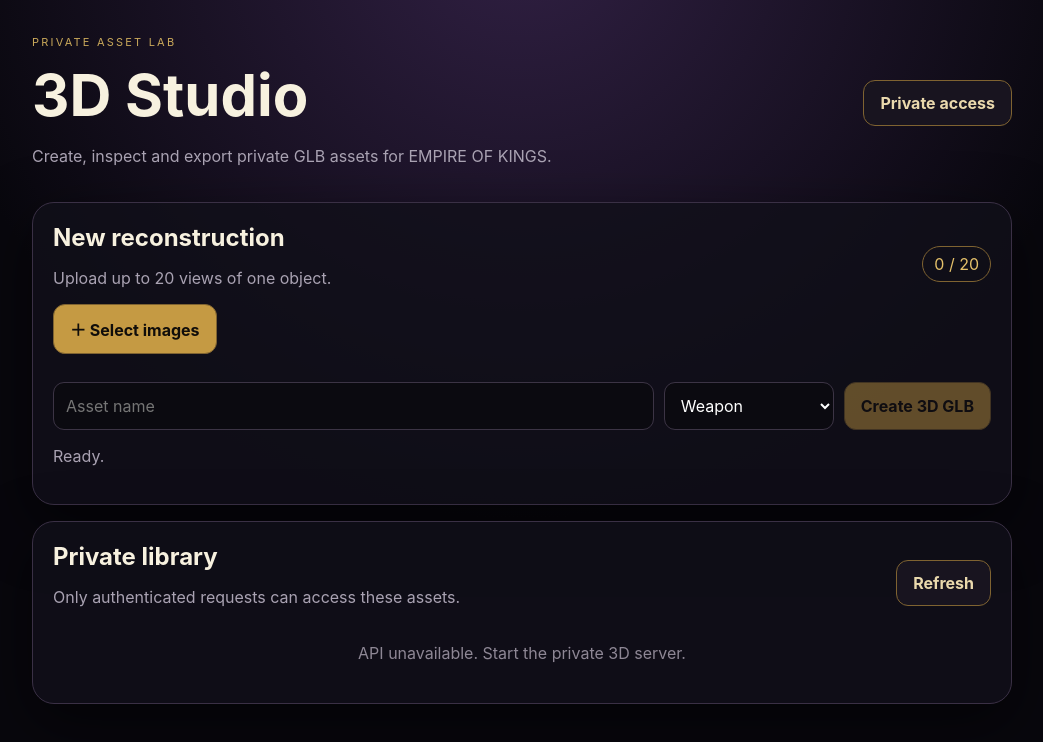
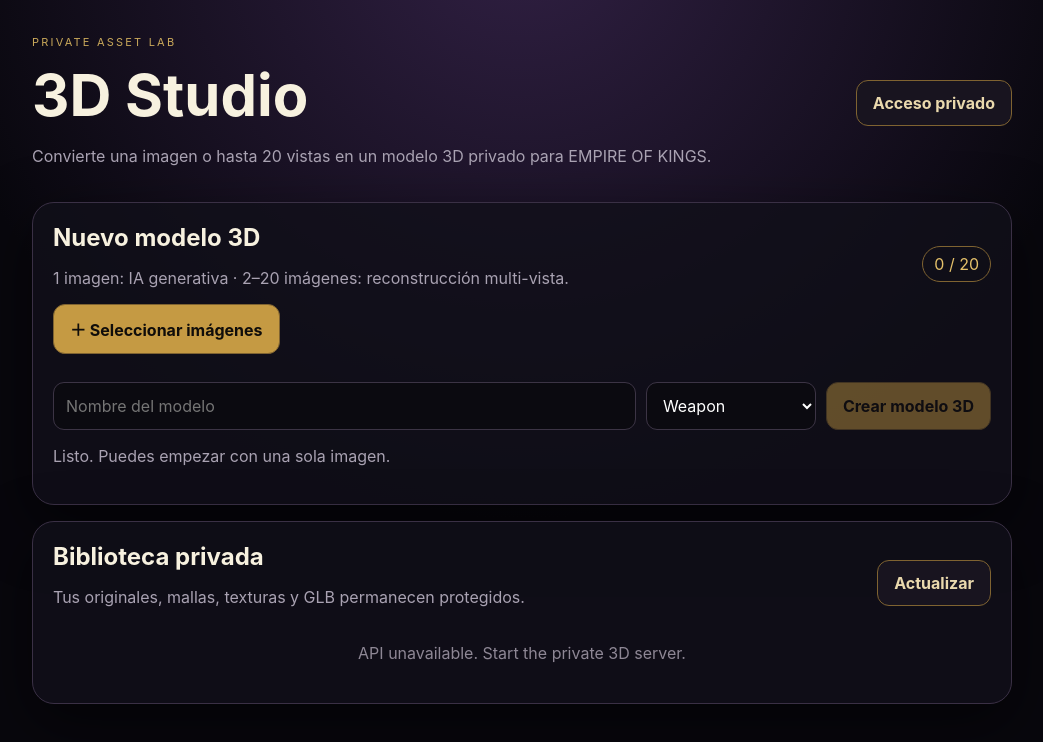
Before and after one commit to nunezyenis05-beep/Empire-of-Kings, a plain HTML site: page aetherfall_project_2026_08_11/private_3d_studio/index.html in a window 1280 px wide. Shown: the whole page, without its empty margins (118-1161 px from the left). Drawn offline with Linux system fonts and the light colour scheme; no server answers.

Commit message:
feat: make studio single-image and multi-view capable

```diff
--- a/aetherfall_project_2026_08_11/private_3d_studio/index.html
+++ b/aetherfall_project_2026_08_11/private_3d_studio/index.html
@@ -1,8 +1,8 @@
 <!doctype html>
-<html lang="en">
-<head><meta charset="utf-8"><meta name="viewport" content="width=device-width,initial-scale=1,viewport-fit=cover"><meta name="theme-color" content="#08070d"><title>Empire of Kings — Private 3D Studio</title><link rel="manifest" href="manifest.webmanifest"><link rel="stylesheet" href="styles.css"></head>
-<body><main class="shell"><header><div><p class="eyebrow">PRIVATE ASSET LAB</p><h1>3D Studio</h1><p class="sub">Create, inspect and export private GLB assets for EMPIRE OF KINGS.</p></div><button id="tokenBtn" class="ghost">Private access</button></header>
-<section class="panel"><div class="panel-head"><div><h2>New reconstruction</h2><p>Upload up to 20 views of one object.</p></div><span id="count" class="badge">0 / 20</span></div><input id="files" type="file" accept="image/*" multiple hidden><button id="pick" class="primary">＋ Select images</button><div id="thumbs" class="thumbs"></div><div class="row"><input id="name" placeholder="Asset name"><select id="category"><option>Weapon</option><option>Clothing</option><option>Accessory</option><option>Character</option><option>Prop</option><option>Other</option></select><button id="build" class="primary" disabled>Create 3D GLB</button></div><p id="status" class="status">Ready.</p></section>
-<section class="panel"><div class="panel-head"><div><h2>Private library</h2><p>Only authenticated requests can access these assets.</p></div><button id="refresh" class="ghost">Refresh</button></div><div id="library" class="library"></div></section></main>
-<dialog id="auth"><form method="dialog"><h3>Private access token</h3><p>Enter the server token configured for your private studio.</p><input id="token" type="password" autocomplete="off"><div class="dialog-actions"><button class="ghost">Cancel</button><button id="saveToken" class="primary" value="default">Save</button></div></form></dialog>
+<html lang="es">
+<head><meta charset="utf-8"><meta name="viewport" content="width=device-width,initial-scale=1,viewport-fit=cover"><meta name="theme-color" content="#08070d"><title>EMPIRE OF KINGS — Private 3D Studio</title><link rel="manifest" href="manifest.webmanifest"><link rel="stylesheet" href="styles.css"></head>
+<body><main class="shell"><header><div><p class="eyebrow">PRIVATE ASSET LAB</p><h1>3D Studio</h1><p class="sub">Convierte una imagen o hasta 20 vistas en un modelo 3D privado para EMPIRE OF KINGS.</p></div><button id="tokenBtn" class="ghost">Acceso privado</button></header>
+<section class="panel"><div class="panel-head"><div><h2>Nuevo modelo 3D</h2><p>1 imagen: IA generativa · 2–20 imágenes: reconstrucción multi-vista.</p></div><span id="count" class="badge">0 / 20</span></div><input id="files" type="file" accept="image/*" multiple hidden><button id="pick" class="primary">＋ Seleccionar imágenes</button><div id="thumbs" class="thumbs"></div><div class="row"><input id="name" placeholder="Nombre del modelo"><select id="category"><option>Weapon</option><option>Clothing</option><option>Accessory</option><option>Character</option><option>Prop</option><option>Other</option></select><button id="build" class="primary" disabled>Crear modelo 3D</button></div><p id="status" class="status">Listo. Puedes empezar con una sola imagen.</p></section>
+<section class="panel"><div class="panel-head"><div><h2>Biblioteca privada</h2><p>Tus originales, mallas, texturas y GLB permanecen protegidos.</p></div><button id="refresh" class="ghost">Actualizar</button></div><div id="library" class="library"></div></section></main>
+<dialog id="auth"><form method="dialog"><h3>Acceso privado</h3><p>Introduce el token configurado en tu servidor privado.</p><input id="token" type="password" autocomplete="off"><div class="dialog-actions"><button class="ghost">Cancelar</button><button id="saveToken" class="primary" value="default">Guardar</button></div></form></dialog>
 <script type="module" src="app.js"></script></body></html>
```
